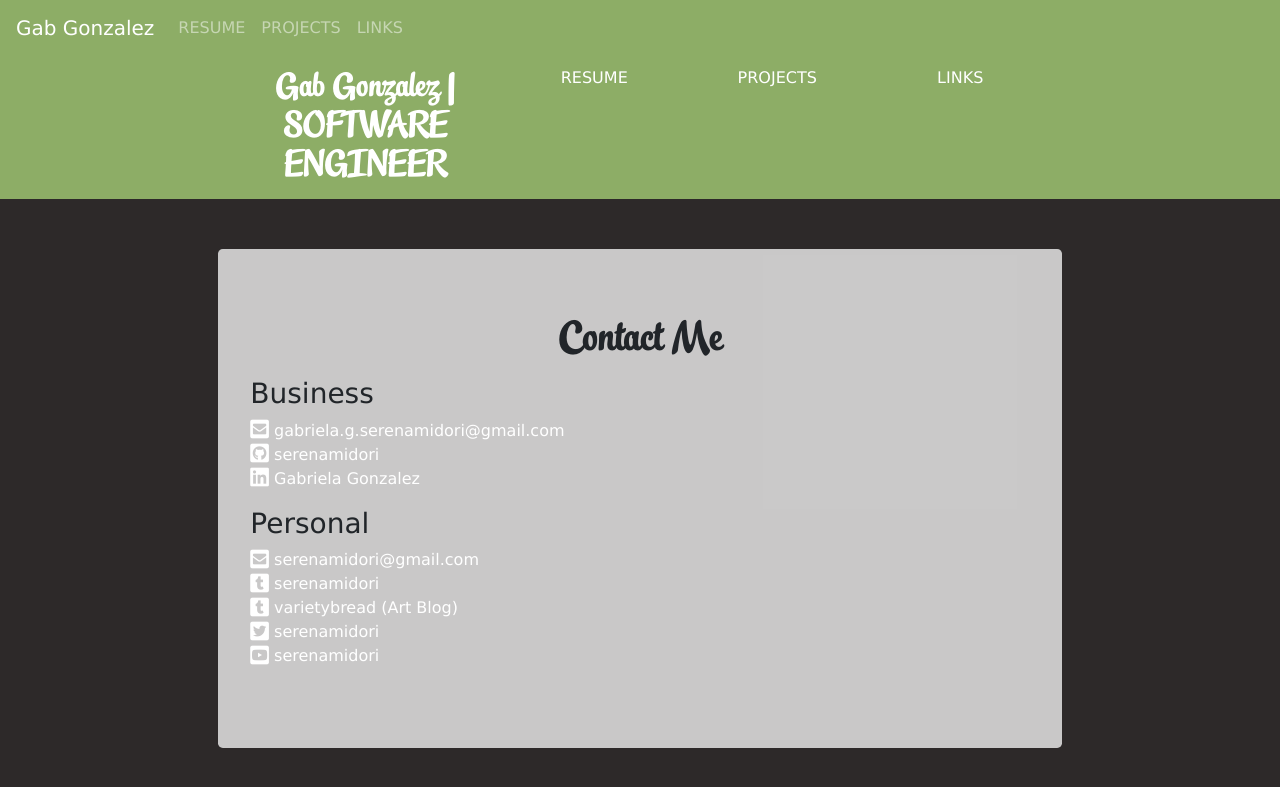
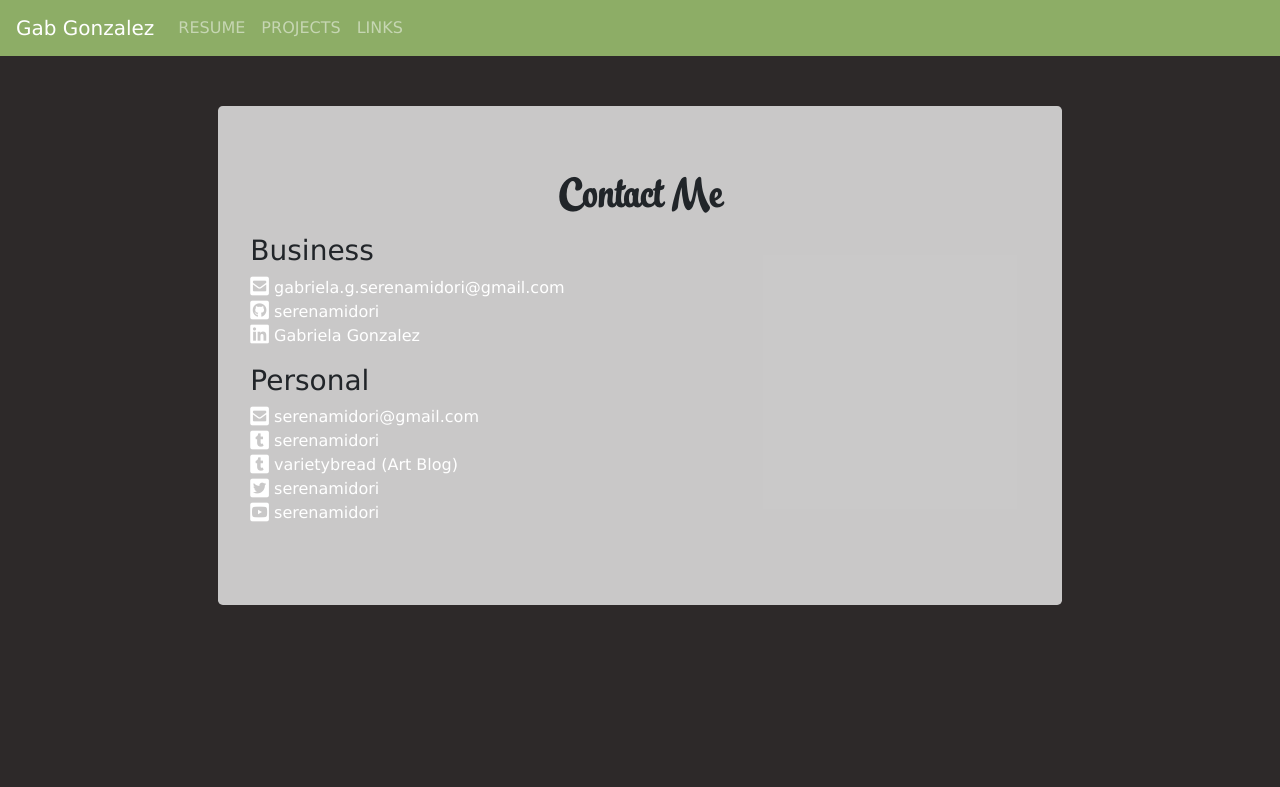
Before and after one commit to Serenamidori/serenamidori.github.io, a Jekyll site: the page built from contact/index.html, in a window 1280 px wide. Shown: the top 787 px of the page. Built offline with Jekyll 4.4.1, drawn with Linux system fonts in a browser that asks for light colours; nearby versions of some CDN libraries.

Commit message:
CSS update

```diff
--- a/_layouts/default.html
+++ b/_layouts/default.html
@@ -38,45 +38,6 @@
 			  	</div>
 			</nav>
 
-
-
-
-			<div class="header row justify-content-sm-center" style="background-color: #8DAD66; height: 100%;">
-				<div class="col-md-10 col-xl-8 text-center">
-					<div class="row" style="margin:10px;">
-						<!--Mobile-->
-						<div class="col-sm-12 d-block d-md-none d-lg-none d-xl-none text-center">
-							<a href="/"><h2>Gab Gonzalez | SOFTWARE ENGINEER</h2></a>
-						</div>
-						<div class="col d-block d-md-none d-lg-none d-xl-none text-center">
-							<a href="/resume">RESUME</a>
-						</div>
-						<div class="col d-block d-md-none d-lg-none d-xl-none text-center">
-							<a href="/projects">PROJECTS</a>
-						</div>
-						<div class="col d-block d-md-none d-lg-none d-xl-none text-center">
-							<a href="/contact">LINKS</a>
-						</div>
-						<!--Desktop-->
-
-						<div class="col-md-4 d-none d-sm-none d-md-block text-center">
-							<a href="/"><h2>Gab Gonzalez | SOFTWARE ENGINEER</h2></a>
-						</div>
-						<div class="col d-none d-sm-none d-md-block text-center">
-							<a href="/resume">RESUME</a>
-						</div>
-						<div class="col d-none d-sm-none d-md-block text-center">
-							<a href="/projects">PROJECTS</a>
-						</div>
-						<div class="col d-none d-sm-none d-md-block text-center">
-							<a href="/contact">LINKS</a>
-						</div>
-					</div>
-				</div>
-			</div>
-
-
-
 			<div class="row">
 				<div class="col-md-12 text-center">
 					<div class="row justify-content-sm-center">
--- a/css/main.css
+++ b/css/main.css
@@ -50,7 +50,7 @@ a:hover {
     height: 100%;
 }
 .well {
-   background-color: rgba(245, 245, 245, 0.7) !important;
+   background-color: #393433 !important;
    margin-top: 25px !important;
 }
 @font-face {
```
